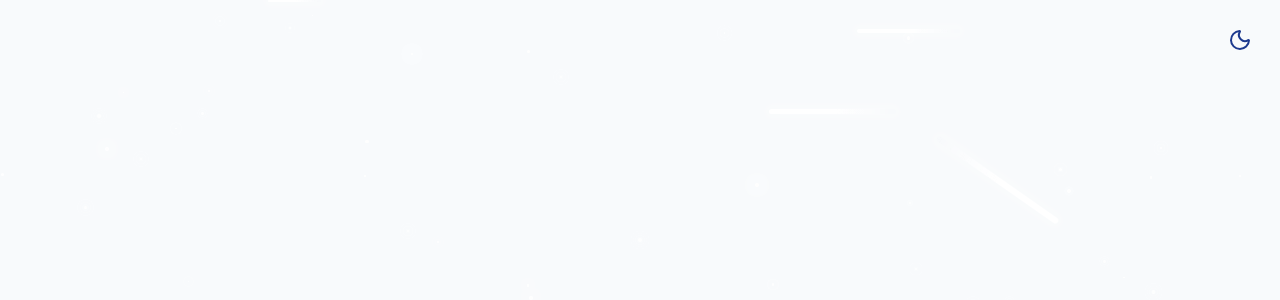
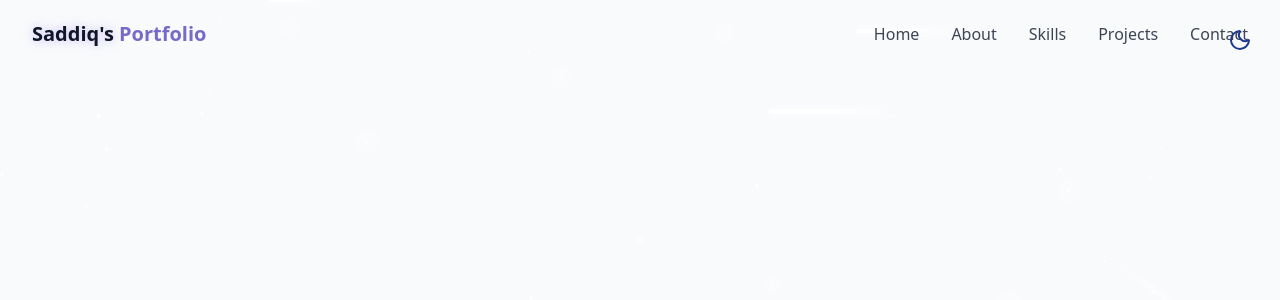
Before and after one commit to saddiqrupani/portfolio-website, a React (Vite) app: page / in a window 1280 px wide. Shown: the top 300 px of the page. Built offline with nearby package versions, Linux system fonts and the light colour scheme.

Commit message:
Created and Implemented Navigation Bar, Both Desktop and Mobile

```diff
--- /dev/null
+++ b/src/components/Navbar.jsx
@@ -0,0 +1,83 @@
+import { Menu, X } from "lucide-react";
+import { cn } from "../lib/utils";
+import { useEffect } from "react";
+import { useState } from "react";
+
+const navItems = [
+    {name: "Home", href: "#hero"},
+    {name: "About", href: "#about"},
+    {name: "Skills", href: "#skills"},
+    {name: "Projects", href: "#projects"},
+    {name: "Contact", href: "#contact"},
+]
+
+export const Navbar = () => {
+    const [isScrolled, setIsScrolled] = useState(false);
+    const [isMenuOpen, setIsMenuOpen] = useState(false);
+
+
+    useEffect(() => {
+        const handleScroll = () => {
+            setIsScrolled(window.scrollY > 10);
+        }
+
+        window.addEventListener("scroll", handleScroll);
+        return () => window.removeEventListener("scroll", handleScroll);
+    }, []);
+    return (
+        <nav
+            className={cn
+                ("fixed w-full z-40 transition-all duration-300",
+                 isScrolled ? "py-3 bg-background/80 backdrop-blur-md shadow-xs" : "py-5"
+            )}
+        >
+
+            <div className="container flex items-center justify-between">
+                <a
+                    className="text-xl font-bold text-primary flex items-center"
+                    href="#hero"
+                >
+                    <span className="relative z-10">
+                        <span className="text-glow text-foreground"> Saddiq's </span> Portfolio
+                    </span>
+                </a>
+
+                <div className = "hidden md:flex space-x-8">
+                    {navItems.map((item, key) => (
+                        <a key={key} className="text-foreground/80 hover:text-primary transition-colors duration-300" href={item.href}>
+                            {item.name}
+                        </a>
+                    ))}
+                </div>
+
+
+
+                <button onClick = {() => setIsMenuOpen((prev) => !prev)} className="md:hidden p-2 text-foreground z-50" aria-label={isMenuOpen ? "Close Menu" : "Open Menu"}>
+                    {isMenuOpen ? <X size={24} /> : <Menu size={24} />}
+                </button>
+
+                <div className={cn(
+                    "fixed inset-0 bg-background/95 backdrop-blur-md z-40 flex flex-col items-center justify-center",
+                    "transition-all duration-300 md:hidden",
+                    isMenuOpen ? "opacity-100 pointer-events-auto" : "opacity-0 pointer-events-none"
+                    )}>
+
+                    <div className = "flex flex-col space-y-8 text-xl">
+                        {navItems.map((item, key) => (
+                            <a
+                                key={key}
+                                className="text-foreground/80 hover:text-primary transition-colors duration-300"
+                                href={item.href}
+                                onClick={() => setIsMenuOpen(false)}
+                            >
+                                {item.name}
+                            </a>
+                        ))}
+                    </div>
+                </div>
+
+            </div>
+
+        </nav>
+    );
+};
--- a/src/pages/Home.jsx
+++ b/src/pages/Home.jsx
@@ -1,5 +1,6 @@
 import { ThemeToggle } from "../components/ThemeToggle";
 import { StarBackground } from "../components/StarBackground";
+import { Navbar } from "../components/Navbar";
 
 export const Home = () => {
     return (
@@ -9,7 +10,7 @@
             { /* Background Effects */ }
             <StarBackground />
             { /* Navbar */ }
-
+            <Navbar />
             { /* Main Content */ }
 
             { /* Footer */ }
```
